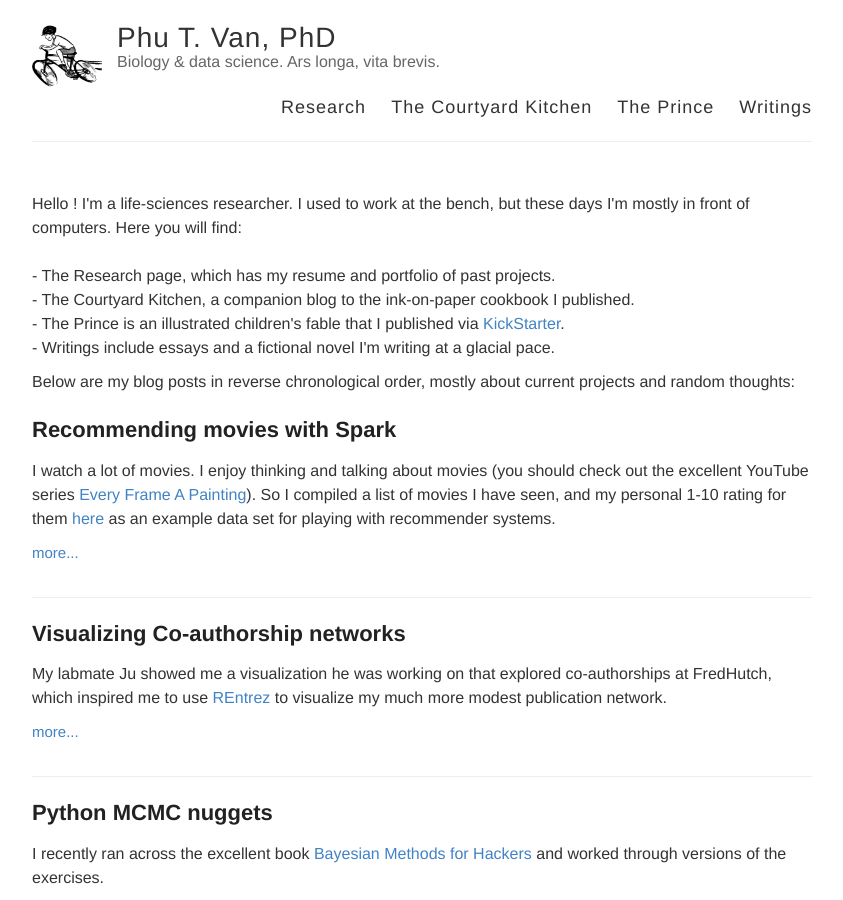
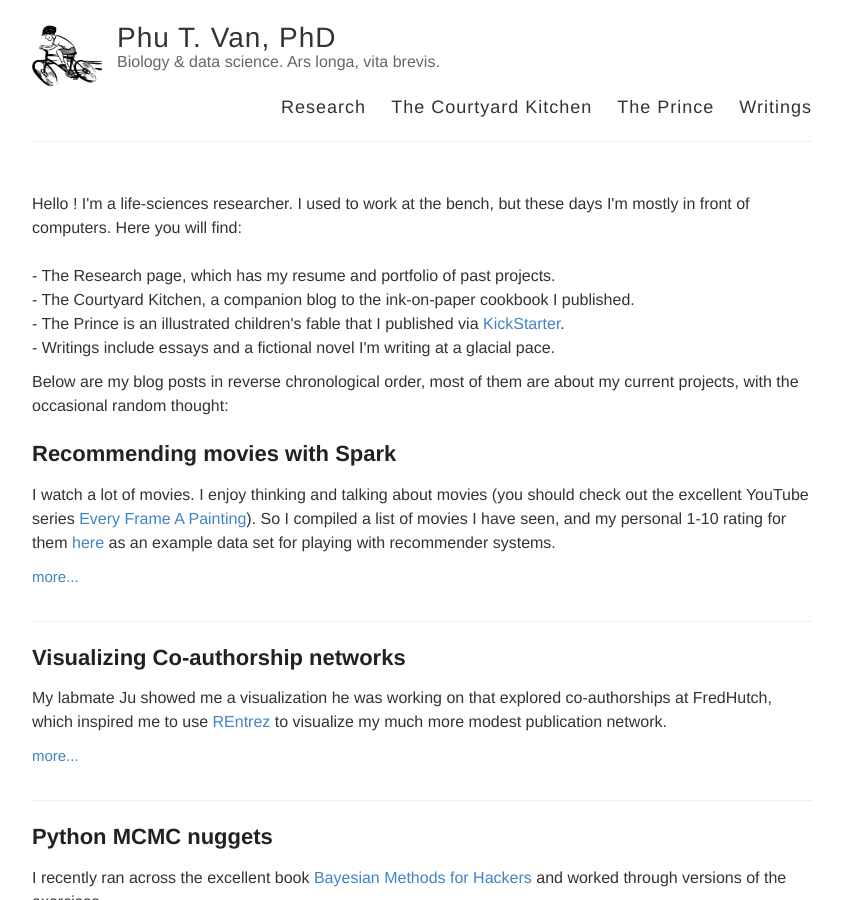
Before and after one commit to ptvan/ptvan.github.io, a Jekyll site: the page built from index.html, in a window 1280 px wide and 900 px high. Shown: the whole window, without its empty margins (218-1061 px from the left). Built offline with Jekyll 4.4.1, drawn with Linux system fonts in a browser that asks for light colours.

Commit message:
updated research.html

```diff
--- a/index.html
+++ b/index.html
@@ -9,7 +9,7 @@ Hello ! I'm a life-sciences researcher. I used to work at the bench, but these d
 <br>- The Prince is an illustrated children's fable that I published via <a href="https://www.kickstarter.com/projects/1823550875/the-prince-an-illustrated-childrens-book">KickStarter</a>.
 <br>- Writings include essays and a fictional novel I'm writing at a glacial pace.
 
-<p>Below are my blog posts in reverse chronological order, mostly about current projects and random thoughts:
+<p>Below are my blog posts in reverse chronological order, most of them are about my current projects, with the occasional random thought:
 
 <div class="posts">
   {% for post in site.posts %}
```
